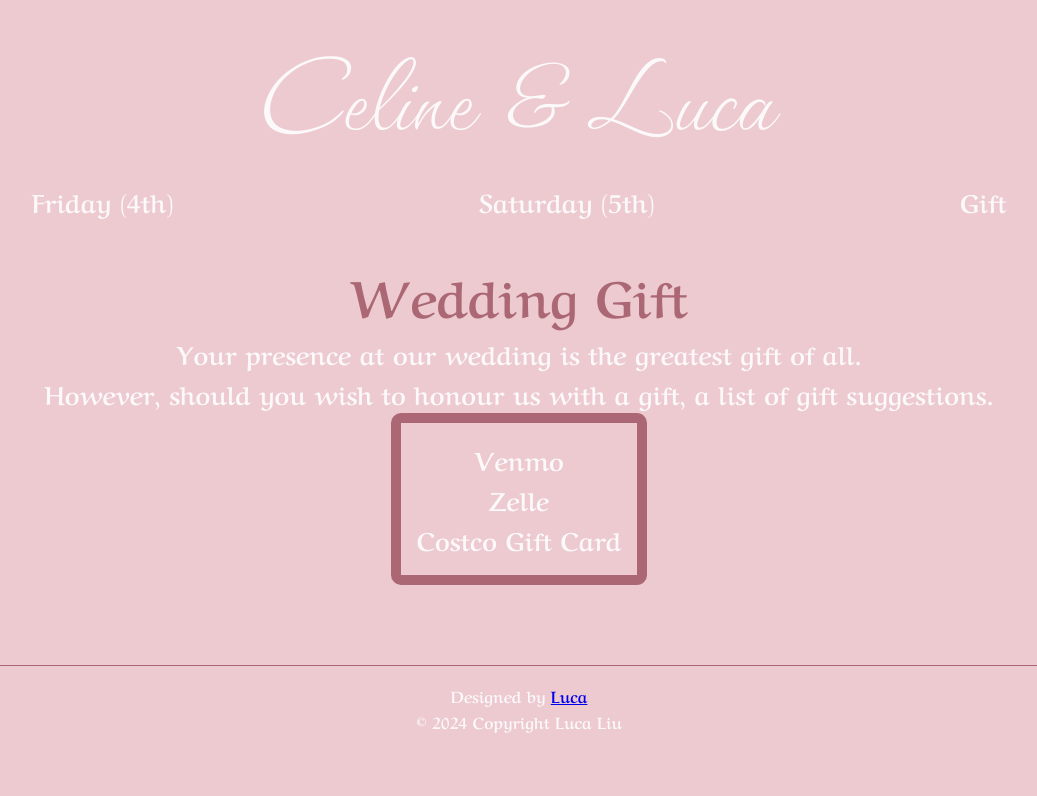
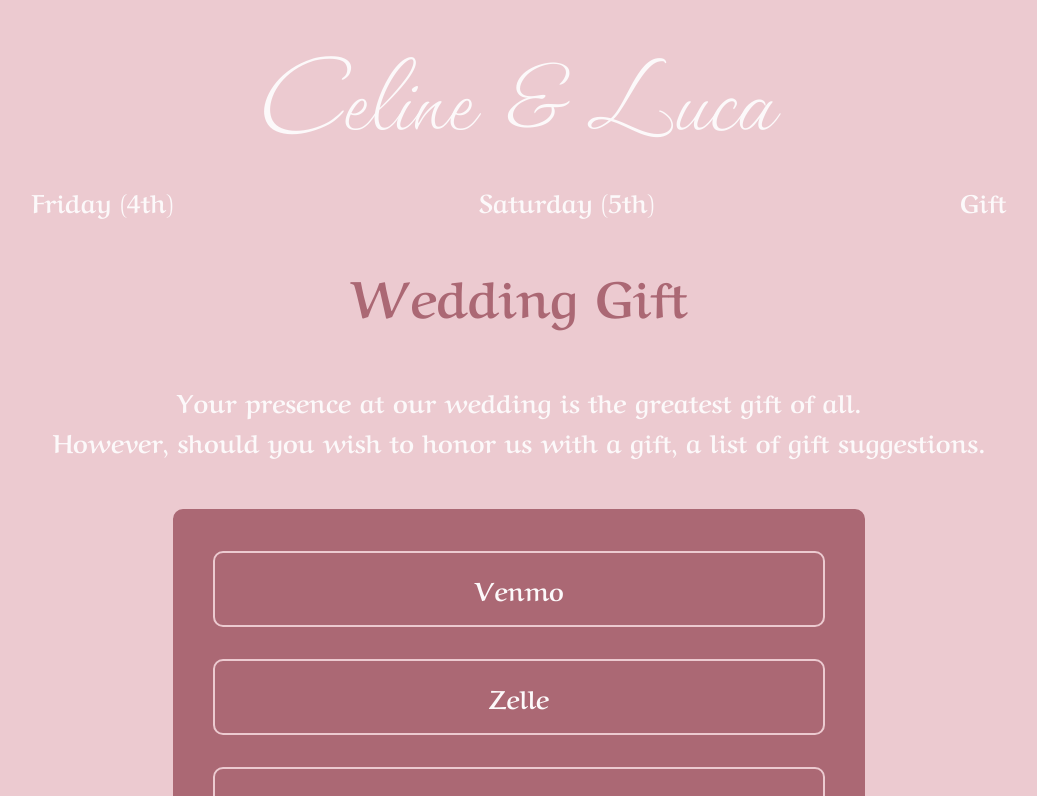
Before and after one commit to liulc006/wedding-inv, a React app: page /#/gift in a window 1280 px wide. Shown: the top 796 px of the page, without its empty margins (121-1158 px from the left). Built offline with nearby package versions, Linux system fonts and the light colour scheme.

Commit message:
all info in

```diff
--- a/src/component/Gift.js
+++ b/src/component/Gift.js
@@ -13,22 +13,41 @@ const Gift = () => {
     return (
         <div style={{display:'flex', flexDirection:'column', justifyContent:'center', alignItems:'center', marginBottom:'5rem'}}>
             <h1 className="title-text-english">Wedding Gift</h1>
-            <p className="text-english">Your presence at our wedding is the greatest gift of all.</p>
-            <p className="text-english">However, should you wish to honour us with a gift, a list of gift suggestions.</p>
-            <div style={{height:'100%', border:'10px solid var(--dark-pink)', borderRadius:'10px', padding:'1rem',
+            <div style={{display:'flex', flexDirection:'column', justifyContent:'center', alignItems:'center', margin:'3rem'}}>
+                <p className="text-english">Your presence at our wedding is the greatest gift of all.</p>
+                <p className="text-english">However, should you wish to honor us with a gift, a list of gift suggestions.</p>
+            </div>
+            <div style={{height:'100%',width:'50vw', border:'10px solid var(--dark-pink)', backgroundColor:'var(--dark-pink)', borderRadius:'10px', padding:'1rem',
                 display:'flex', flexDirection:'column', justifyContent:'center', alignItems:'center'
             }}>
-                <div onClick={()=>{handleView(venmo, setVenmo)}}>
+                <div style={{margin:'1rem', width:'90%',padding:'1rem', border:'2px solid var(--light-pink)', borderRadius:'10px', display:'flex', flexDirection:'column', justifyContent:'center', alignItems:'center'}} onClick={()=>{handleView(venmo, setVenmo)}}>
                     <p className="text-english">Venmo</p>
-                    {venmo ? <p>Open Venmo</p> : null}
+                    {venmo ?
+                        <div style={{}}>
+                            <img src="../../public/MyVenmoQRCode.png" style={{width:'100%', objectFit:'contain'}}/>
+                        </div>
+                    : null}
                 </div>
-                <div onClick={()=>{handleView(zelle, setZelle)}}>
+                <div style={{margin:'1rem', width:'90%',padding:'1rem', border:'2px solid var(--light-pink)', borderRadius:'10px', display:'flex', flexDirection:'column', justifyContent:'center', alignItems:'center'}} onClick={()=>{handleView(zelle, setZelle)}}>
                     <p className="text-english">Zelle</p>
-                    {zelle ? <p>Open Zelle</p> : null}
+                    {zelle ?
+                        <div style={{display:'flex', flexDirection:'column', justifyContent:'center', alignItems:'center'}}>
+                            <p className="text-english" style={{textWrap:'balance', textAlign:'center'}}>Phone: 917-929-1661</p>
+                            <div style={{}}>
+                                <img src="../../public/myZelle.jpg" style={{width:'100%', objectFit:'contain'}}/>
+                            </div>
+                        </div>
+                    : null}
                 </div>
-                <div onClick={()=>{handleView(costco, setCostco)}}>
+                <div style={{margin:'1rem', width:'90%',padding:'1rem', border:'2px solid var(--light-pink)', borderRadius:'10px', display:'flex', flexDirection:'column', justifyContent:'center', alignItems:'center'}} onClick={()=>{handleView(costco, setCostco)}}>
                     <p className="text-english">Costco Gift Card</p>
-                    {costco ? <p>Open Costco</p> : null}
+                    {costco ?
+                        <div style={{display:'flex', flexDirection:'column', justifyContent:'center', alignItems:'center'}}>
+                            <p className="text-english" style={{textWrap:'balance', textAlign:'center'}}>Email: LUCALIU96@GMAIL.COM</p>
+                            <p className="text-english">OR</p>
+                            <p className="text-english" style={{textWrap:'balance', textAlign:'center'}}>Address: 440 Kent Ave, Apt.4C, Brooklyn, NY 11249</p>
+                        </div>
+                    : null}
                 </div>
             </div>
         </div>
```
Also changed, not shown: public/MyVenmoQRCode.png (added), public/myZelle.jpg (added).
